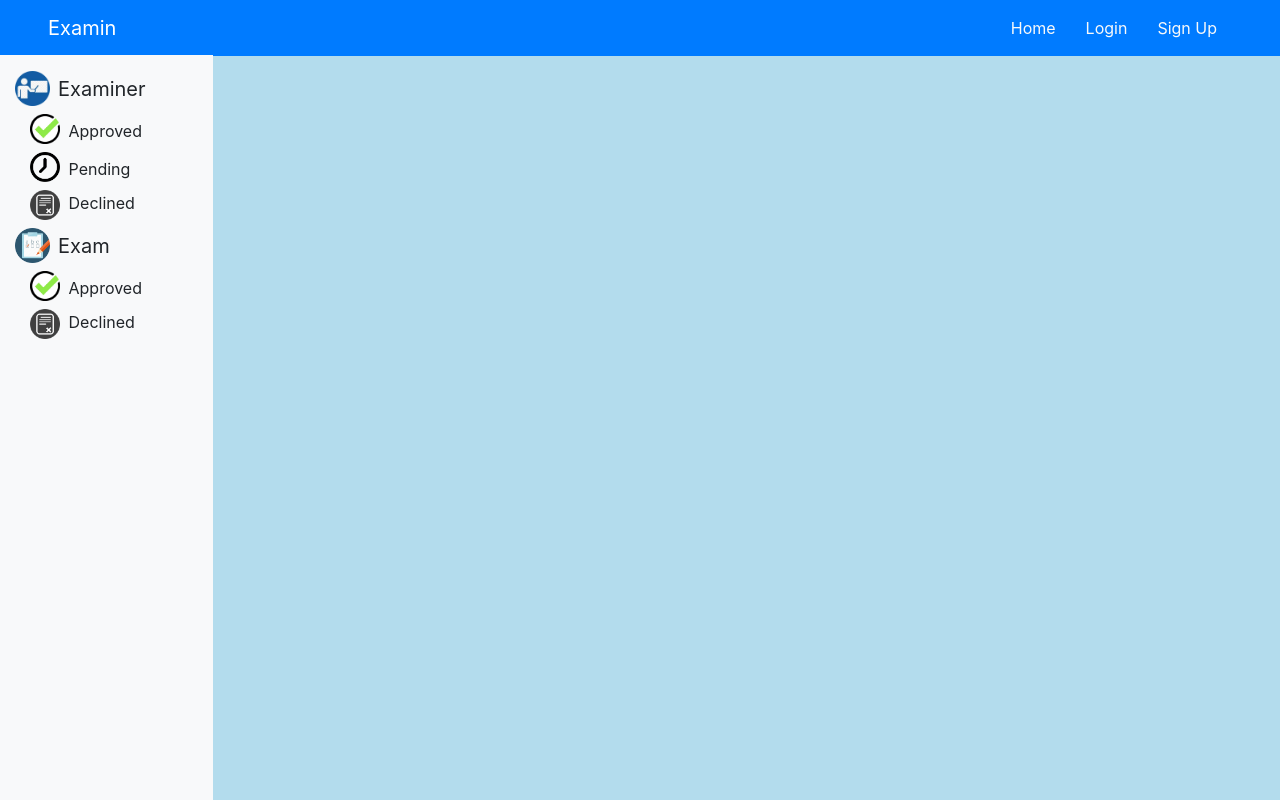
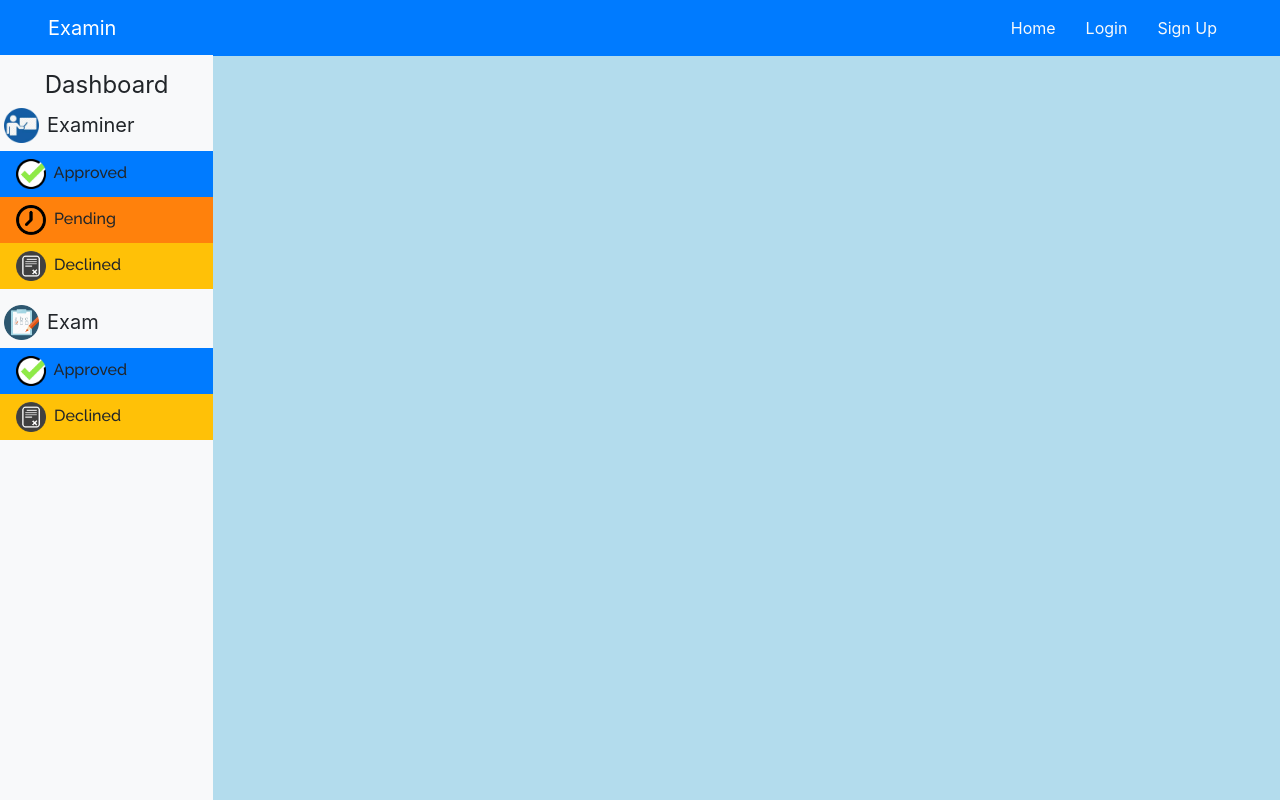
Before and after one commit to upendra-tarnoju/exam-portal, a React (Create React App) app in the folder frontend/: page /admin in a window 1280 px wide. Built offline with nearby package versions, Linux system fonts and the light colour scheme; no server answers.

Commit message:
changed admin component

```diff
--- a/frontend/src/components/admin-component/admin-panel-component/adminPanel.js
+++ b/frontend/src/components/admin-component/admin-panel-component/adminPanel.js
@@ -5,7 +5,8 @@ class AdminPanel extends Component {
 	render() {
 		return (
 			<div className={`${styles.stickySidebar} pt-3`}>
-				<div className='d-flex flex-row'>
+				<h4 className='text-center font-weight-normal'>Dashboard</h4>
+				<div className='d-flex flex-row px-1 pb-2'>
 					<img
 						className={styles.examinerIcon}
 						src={require('../../../assets/icons/examinerIcon.png')}
@@ -15,24 +16,30 @@ class AdminPanel extends Component {
 						Examiner
 					</h5>
 				</div>
-				<ul className='nav flex-column justify-content-center py-2'>
-					<li className={`nav-item ${styles.icon}`}>
+				<ul className='nav flex-column justify-content-center '>
+					<li
+						className={`nav-item ${styles.icon} bg-primary py-2 px-3 ${styles.iconHover}`}
+					>
 						<img
-							className={`${styles.navIcon} mr-1 mb-2`}
+							className={`${styles.navIcon} mr-1`}
 							src={require('../../../assets/icons/approvedIcon.jpg')}
 							alt='approved icon'
 						/>{' '}
 						Approved
 					</li>
-					<li className={`nav-item ${styles.icon}`}>
+					<li
+						className={`nav-item ${styles.icon} ${styles.bgOrange} px-3 py-2 ${styles.iconHover}`}
+					>
 						<img
-							className={`${styles.navIcon} mr-1 mb-2`}
+							className={`${styles.navIcon} mr-1`}
 							src={require('../../../assets/icons/pendingIcon.png')}
 							alt='pending icon'
 						/>{' '}
 						Pending
 					</li>
-					<li className={`nav-item ${styles.icon}`}>
+					<li
+						className={`nav-item ${styles.icon} bg-warning px-3 py-2 ${styles.iconHover}`}
+					>
 						<img
 							className={`${styles.navIcon} mr-1 `}
 							src={require('../../../assets/icons/declinedIcon.jpg')}
@@ -41,7 +48,7 @@ class AdminPanel extends Component {
 						Declined
 					</li>
 				</ul>
-				<div className='d-flex flex-row'>
+				<div className='d-flex flex-row px-1 pt-3 '>
 					<img
 						className={styles.examinerIcon}
 						src={require('../../../assets/icons/examIcon.png')}
@@ -50,15 +57,19 @@ class AdminPanel extends Component {
 					<h5 className='pb-0 my-auto ml-2 font-weight-normal'>Exam</h5>
 				</div>
 				<ul className='nav flex-column justify-content-center py-2'>
-					<li className={`nav-item ${styles.icon}`}>
+					<li
+						className={`nav-item ${styles.icon} bg-primary py-2 px-3 ${styles.iconHover}`}
+					>
 						<img
-							className={`${styles.navIcon} mr-1 mb-2`}
+							className={`${styles.navIcon} mr-1`}
 							src={require('../../../assets/icons/approvedIcon.jpg')}
 							alt='approved icon'
 						/>{' '}
 						Approved
 					</li>
-					<li className={`nav-item ${styles.icon}`}>
+					<li
+						className={`nav-item ${styles.icon} bg-warning px-3 py-2 ${styles.iconHover}`}
+					>
 						<img
 							className={`${styles.navIcon} mr-1 `}
 							src={require('../../../assets/icons/declinedIcon.jpg')}
--- a/frontend/src/components/admin-component/admin-panel-component/adminPanel.module.css
+++ b/frontend/src/components/admin-component/admin-panel-component/adminPanel.module.css
@@ -15,4 +15,14 @@
 
 .icon {
 	cursor: pointer;
+	font-family: 'Raleway';
 }
+
+.bgOrange {
+	background-color: #ff810c;
+}
+
+.iconHover:hover {
+	opacity: 0.7;
+	color: white;
+}
--- a/frontend/src/components/admin-component/admin.js
+++ b/frontend/src/components/admin-component/admin.js
@@ -5,6 +5,9 @@ import styles from './admin.module.css';
 import AdminPanel from './admin-panel-component/adminPanel';
 
 class Admin extends Component {
+	constructor(props) {
+		super(props);
+	}
 	componentDidMount() {
 		let cookieData = cookie.getJSON();
 		axios.get(`${process.env.REACT_APP_BASE_URL}/api/admin`, {
@@ -19,7 +22,7 @@ class Admin extends Component {
 			<div className='container-fluid'>
 				<div className='row'>
 					<nav
-						className={`col-md-3 d-md-block col-lg-2 bg-light ${styles.sidebar} collapse`}
+						className={`col-md-3 d-md-block p-0 col-lg-2 bg-light ${styles.sidebar} collapse`}
 					>
 						<AdminPanel />
 					</nav>
```
